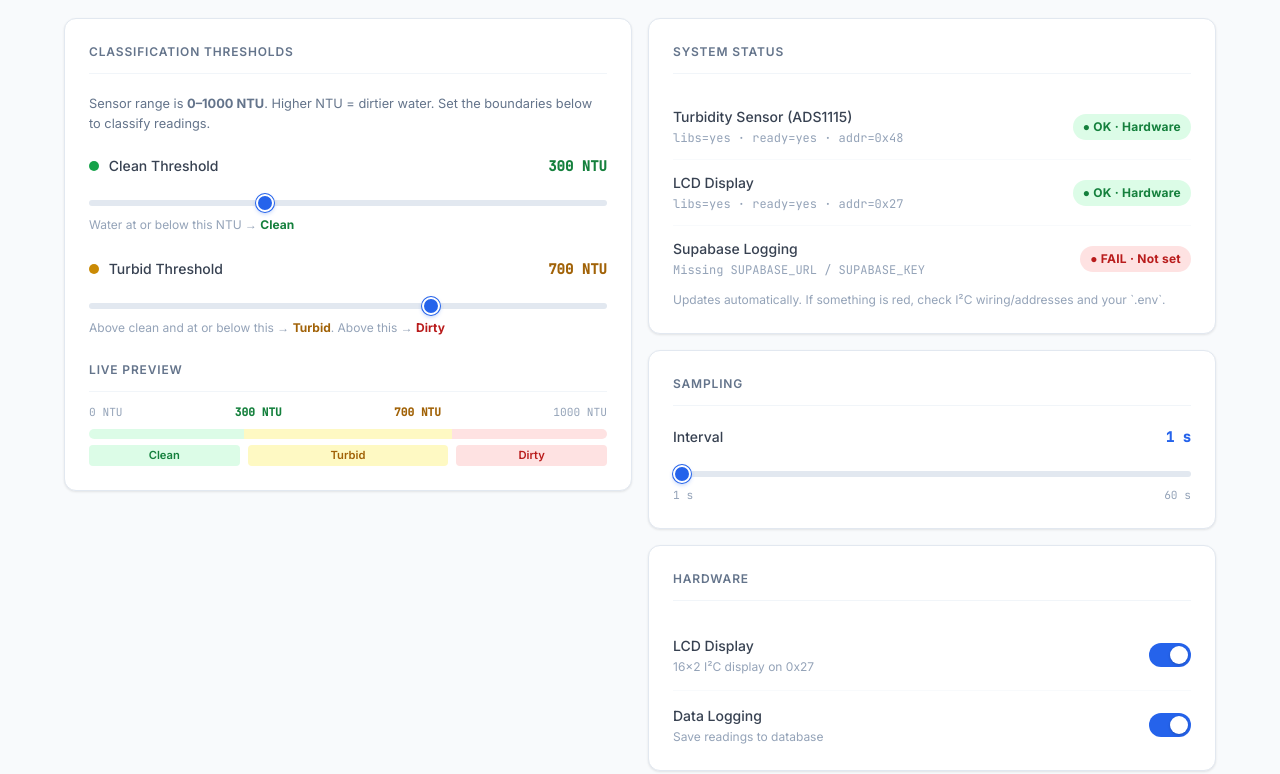
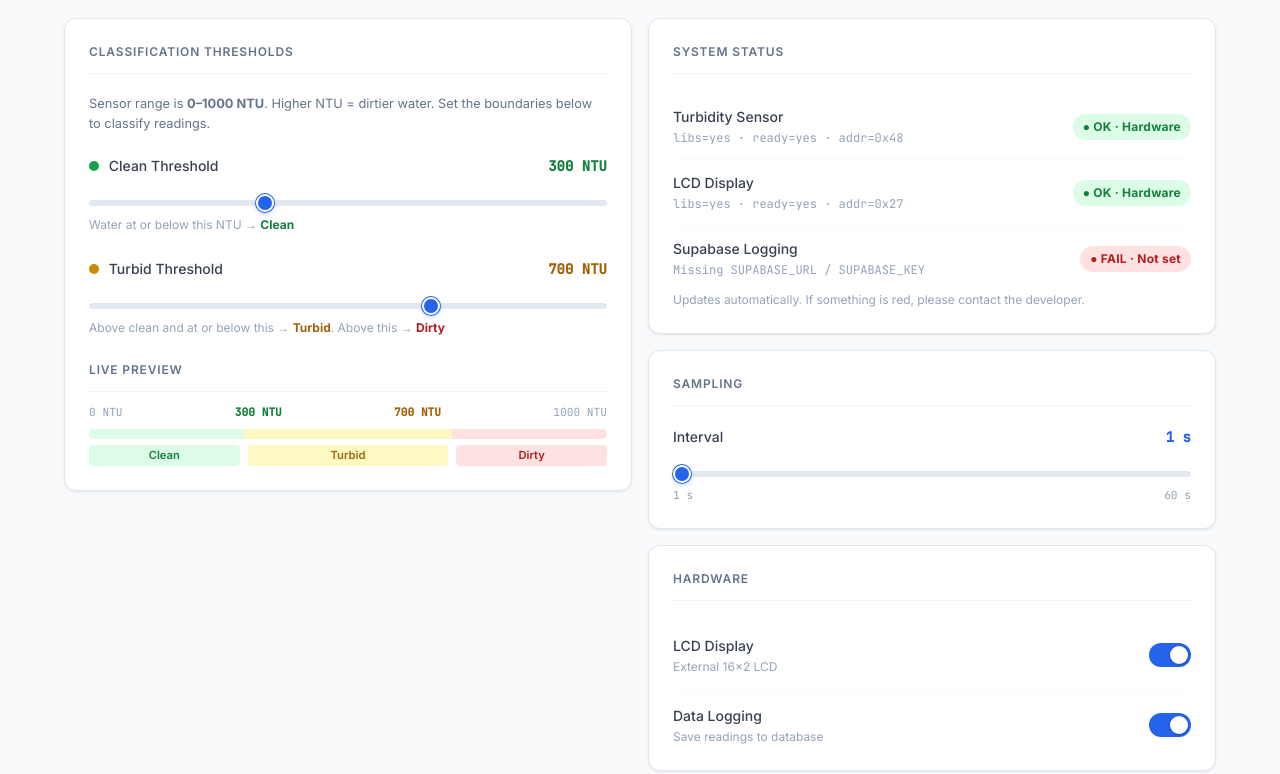
Before and after one commit to Gursek/Water-Monitor, a Flask app: page /settings in a window 1280 px wide. Shown: the part 160-934 px from the top of the page. Run offline with Flask 3, Linux system fonts and the light colour scheme; some libraries are stand-ins or nearby versions.

Commit message:
edited some text

```diff
--- a/templates/settings.html
+++ b/templates/settings.html
@@ -135,7 +135,7 @@
       <div style="display:flex; flex-direction:column;">
         <div class="health-row">
           <div>
-            <div class="health-name">Turbidity Sensor (ADS1115)</div>
+            <div class="health-name">Turbidity Sensor</div>
             <div class="health-sub" id="h-sensor-sub">–</div>
           </div>
           <span id="h-sensor" class="health-pill health-warn">Checking…</span>
@@ -156,7 +156,7 @@
         </div>
       </div>
       <div style="margin-top:0.75rem; font-size:0.75rem; color:#94a3b8;">
-        Updates automatically. If something is red, check I²C wiring/addresses and your `.env`.
+        Updates automatically. If something is red, please contact the developer.
       </div>
     </div>
 
@@ -182,7 +182,7 @@
       <div class="toggle-row">
         <div class="toggle-info">
           <div class="name">LCD Display</div>
-          <div class="desc">16×2 I²C display on 0x27</div>
+          <div class="desc">External 16x2 LCD</div>
         </div>
         <label class="toggle">
           <input type="checkbox" id="lcd-toggle" />
```
